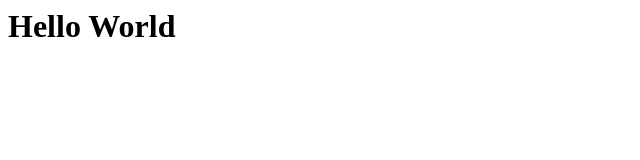
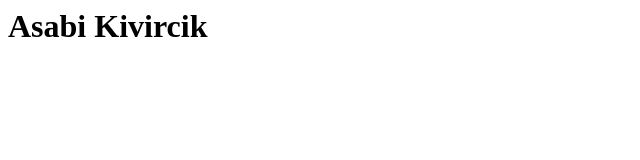
Before and after one commit to novelazzz/novelazzz.github.io, a plain HTML site: page index.html in a window 1280 px wide. Shown: the whole page, without its empty margins (0-640 px from the left). Drawn offline with Linux system fonts and the light colour scheme.

Commit message:
Update index.html

```diff
--- a/index.html
+++ b/index.html
@@ -3,6 +3,6 @@
         <title>Example</title>
     </head>
     <body style="background-color: white;">
-        <h1>Hello World</h1>
+        <h1>Asabi Kivircik</h1>
     </body>
 </html>
```
